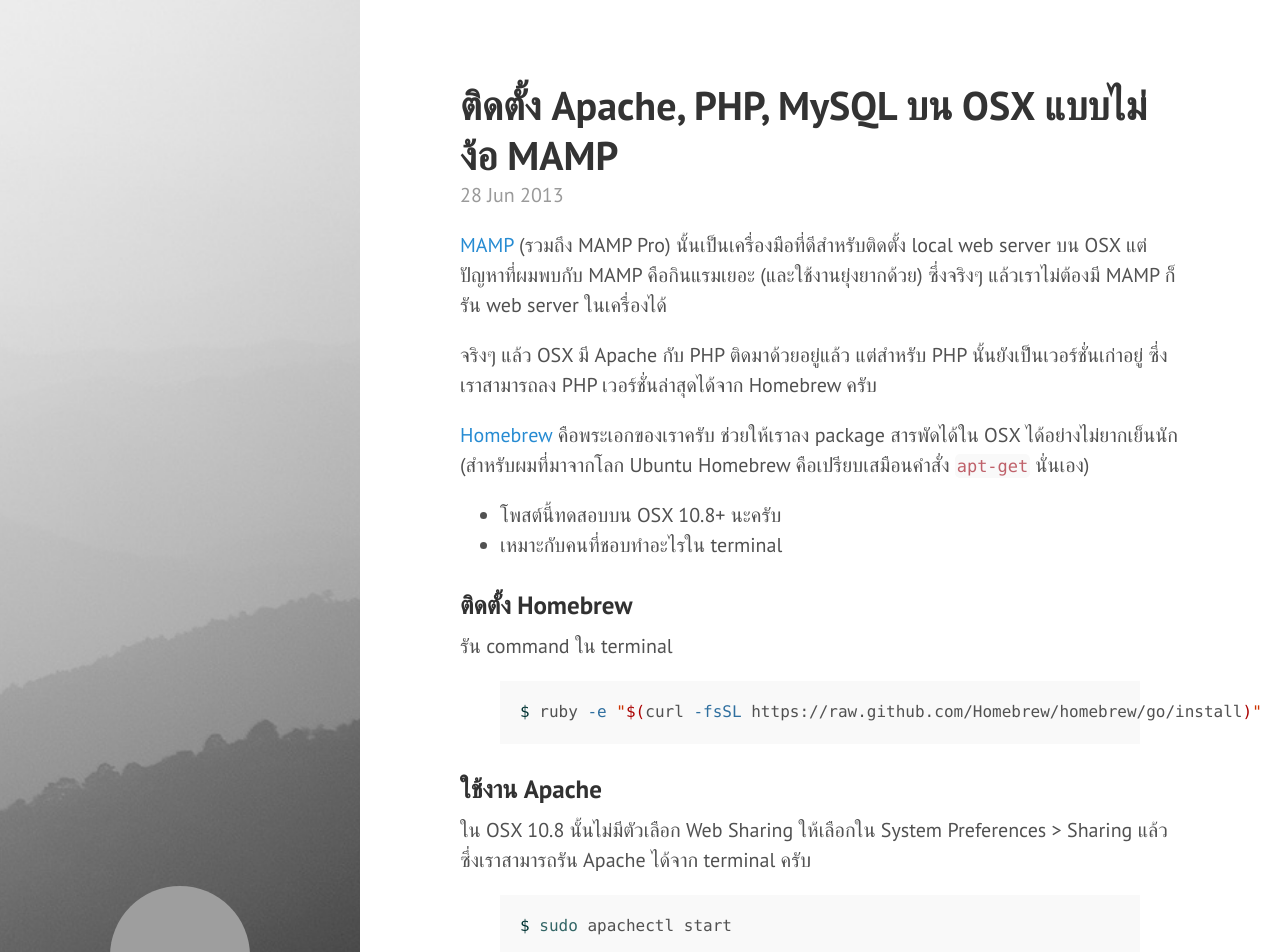
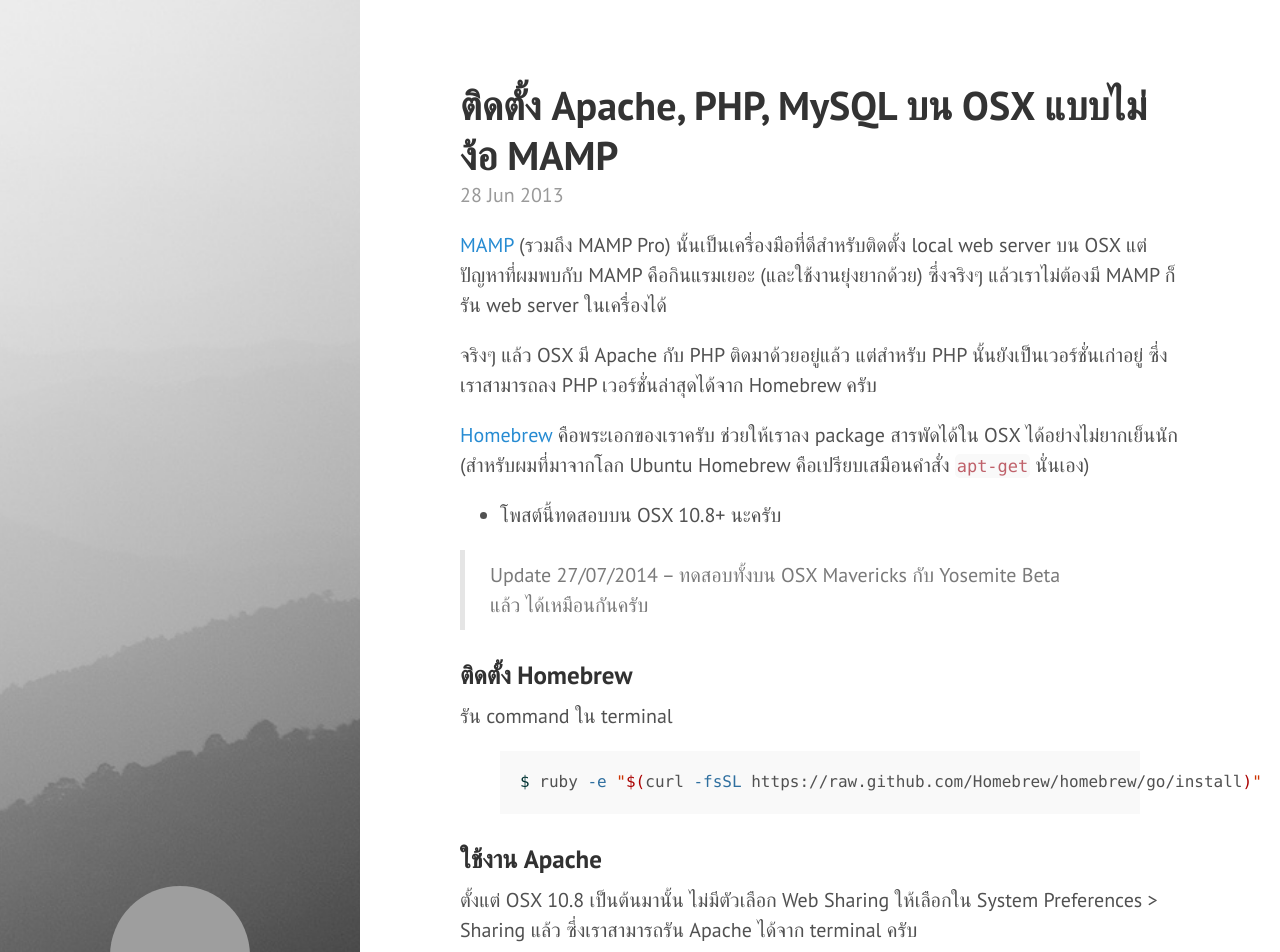
Before and after one commit to armno/armno.github.io, a Jekyll site: the page built from _posts/2013-06-28-set-up-apache-php-mysql-without-mamp.md, in a window 1280 px wide and 1400 px high. Shown: the top 952 px of the window. Built offline with Jekyll 4.4.1, drawn with Linux system fonts in a browser that asks for light colours; Markdown is read by kramdown in place of the engine named in the settings; comment, search, counter and statistics services are not loaded; some of the changed text lies outside the part shown; grey boxes are pictures that could not be loaded.

Commit message:
update post. fixed #35

```diff
--- a/_posts/2013-06-28-set-up-apache-php-mysql-without-mamp.md
+++ b/_posts/2013-06-28-set-up-apache-php-mysql-without-mamp.md
@@ -12,7 +12,10 @@ layout: post
 [Homebrew](http://brew.sh) คือพระเอกของเราครับ ช่วยให้เราลง package สารพัดได้ใน OSX ได้อย่างไม่ยากเย็นนัก (สำหรับผมที่มาจากโลก Ubuntu Homebrew คือเปรียบเสมือนคำสั่ง `apt-get` นั่นเอง)
 
 - โพสต์นี้ทดสอบบน OSX 10.8+ นะครับ
-- เหมาะกับคนที่ชอบทำอะไรใน terminal
+
+<blockquote>
+  Update 27/07/2014 &ndash; ทดสอบทั้งบน OSX Mavericks กับ Yosemite Beta แล้ว ได้เหมือนกันครับ
+</blockquote>
 
 ### ติดตั้ง Homebrew
 
@@ -24,13 +27,17 @@ $ ruby -e "$(curl -fsSL https://raw.github.com/Homebrew/homebrew/go/install)"
 
 ### ใช้งาน Apache
 
-ใน OSX 10.8 นั้นไม่มีตัวเลือก Web Sharing ให้เลือกใน System Preferences > Sharing แล้ว ซึ่งเราสามารถรัน Apache ได้จาก terminal ครับ
+ตั้งแต่ OSX 10.8 เป็นต้นมานั้น ไม่มีตัวเลือก Web Sharing ให้เลือกใน System Preferences > Sharing แล้ว ซึ่งเราสามารถรัน Apache ได้จาก terminal ครับ
 
 {% highlight bash %}
 $ sudo apachectl start
 {% endhighlight %}
 
 ### ติดตั้ง PHP 5.4
+
+<blockquote>
+  Update 27/07/2014 &ndash; ใน homebrew นั้นมี PHP เวอร์ชั่นใหม่ๆ มาตลอด รวมถึง rc ด้วย ลองเช็คผ่าน <code>brew search php</code> ดูก่อน สำหรับผมจะเลือกเวอร์ชั่น stable ล่าสุดเสมอครับ
+</blockquote>
 
 ต่อไปก็ต้องลง PHP ผ่าน Homebrew ครับ สำหรับการลง package ด้วย homebrew นั้นใช้ command <code>brew install &lt;package name&gt;</code> แต่ถ้าไม่แน่ใจว่า <code>package name</code> นั้นมีอะไรบ้าง ใช้ command <code>brew search</code> หาดูก่อนได้ครับ
 
@@ -115,13 +122,13 @@ DocumentRoot "/Library/WebServer/Documents"
 เปลี่ยนเป็น
 
 {% highlight text %}
-DocumentRoot "/Users/armno/Sites" # อย่าลืมเปลี่ยน username เป็นของคุณ
+DocumentRoot "/Users/armno/code" # อย่าลืมเปลี่ยน username เป็นของคุณ
 {% endhighlight %}
 
 และตรง <code>&lt;Directory&gt;</code> ก็ต้องเปลี่ยนเป็น path เดียวกันด้วยครับ
 
 {% highlight text %}
-<Directory "/Users/armno/Sites">
+<Directory "/Users/armno/code">
 {% endhighlight %}
 
 สุดท้าย ค้นหา
@@ -140,12 +147,12 @@ DocumentRoot "/Users/armno/Sites" # อย่าลืมเปลี่ยน u
 </IfModule>
 {% endhighlight %}
 
-จากนั้น save file แล้วก็ restart Apache อีกครั้งครับ (command เดียวกับข้างบน)
+จากนั้น save file แล้วก็ restart Apache อีกครั้งครับ (command เดียวกับข้างบน) พอรัน `http://locahost` Apache ก็จะชี้ไปที่ `~/code` เป็น root directory
 
 ### ทดสอบ
 
 {% highlight bash %}
-$ echo "<?php phpinfo();" > ~/Sites/info.php
+$ echo "<?php phpinfo();" > ~/code/info.php
 {% endhighlight %}
 
 แล้วเปิด <code>http://localhost/info.php</code> ใน browser ก็จะเจอข้อมูล <code>phpinfo</code> ครับ
@@ -153,3 +160,12 @@ $ echo "<?php phpinfo();" > ~/Sites/info.php
 ![phpinfo](http://farm6.staticflickr.com/5513/9158338115_1a9c7169eb_o.png)
 
 เสร็จแล้ว :D
+
+### Update - OSX Yosemite
+
+ล่าสุดทดสอบบน OSX Yosemite beta ด้วยการอัพเกรดจาก Mavericks พบว่าต้องเซ็ตค่าในไฟล์ `httpd.conf` ใหม่ ส่วน php นั้นต้องลบแล้วก็ลงใหม่ ถึงจะใช้งานได้ ส่วนวิธีการก็เหมือนเดิมทุกอย่างครับ
+
+{% highlight bash %}
+$ brew uninstall php55
+$ brew install php55
+{% endhighlight %}
```
Also changed, not shown: other parts of _posts/2013-06-28-set-up-apache-php-mysql-without-mamp.md (+1 -1 lines).
